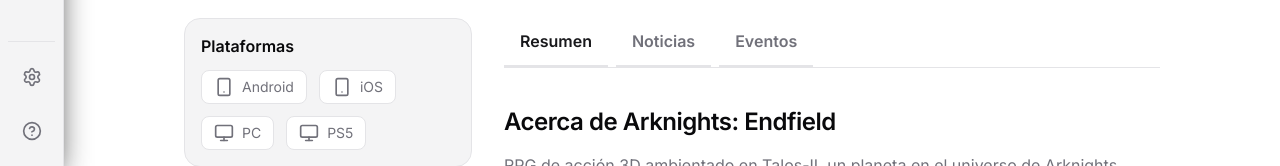
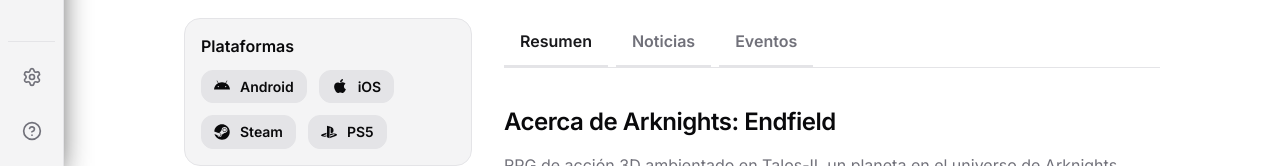
Before and after one commit to Crowleyster/Gacha_Hub, a Next.js app: page /juegos/arknights-endfield in a window 1280 px wide. Shown: the part 634-800 px from the top of the page. Built offline with nearby package versions, Linux system fonts and the light colour scheme.

Commit message:
feat: updated platform icons.

```diff
--- a/app/juegos/[id]/page.js
+++ b/app/juegos/[id]/page.js
@@ -4,13 +4,11 @@
 import { useParams } from 'next/navigation';
 import Link from 'next/link';
 import Image from 'next/image';
-import { ArrowLeft, Monitor, Smartphone, Globe, Twitter, MessageSquare, Download } from 'lucide-react';
+import { ArrowLeft, Globe, Twitter, MessageSquare, Download } from 'lucide-react';
 import { GAMES_DATA } from '@/lib/games-data';
+import PlatformIcon from '@/components/PlatformIcon';
 
-function PlatformIcon({ platform }) {
-    if (platform === 'PC' || platform.includes('PS')) return <Monitor className="w-5 h-5" />;
-    return <Smartphone className="w-5 h-5" />;
-}
+
 
 export default function GameHub() {
     const { id } = useParams();
@@ -87,8 +85,8 @@
                         <h3 className="text-body-strong text-text-default-default">Plataformas</h3>
                         <div className="flex items-center gap-3 text-text-default-secondary flex-wrap">
                             {game.platforms.map(p => (
-                                <div key={p} className="flex items-center gap-2 px-3 py-1.5 bg-background-default border border-border-default-default rounded-lg text-body-small">
-                                    <PlatformIcon platform={p} /> {p}
+                                <div key={p} className="flex items-center gap-2.5 px-3 py-1.5 bg-background-tertiary border border-border-default-secondary rounded-xl text-body-small-strong text-text-default-default">
+                                    <PlatformIcon platform={p} className="w-4 h-4 text-text-default-default" /> {p}
                                 </div>
                             ))}
                         </div>
--- a/app/juegos/page.js
+++ b/app/juegos/page.js
@@ -3,16 +3,11 @@
 import { useState, useMemo, useEffect } from 'react';
 import Link from 'next/link';
 import Image from 'next/image';
-import { Search, Monitor, Smartphone, Filter, Check, X, ChevronDown, RotateCcw } from 'lucide-react';
+import { Search, Filter, Check, X, ChevronDown, RotateCcw } from 'lucide-react';
 import { GAMES_DATA } from '@/lib/games-data';
+import PlatformIcon from '@/components/PlatformIcon';
 
-/* ─── Helper: Icono de Plataforma ─── */
-function PlatformIcon({ platform }) {
-    if (platform === 'PC' || platform.includes('PS')) {
-        return <Monitor className="w-3.5 h-3.5 text-black" />;
-    }
-    return <Smartphone className="w-3.5 h-3.5 text-black" />;
-}
+
 
 /* ─── Componente: Tarjeta de Juego ─── */
 function GameCard({ game }) {
@@ -54,7 +49,7 @@
             <div className="relative z-10 flex flex-col items-start gap-1.5 p-3">
                 {displayPlatforms.map(p => (
                     <div key={p} className="flex items-center justify-center w-7 h-7 bg-white/95 rounded-md shadow-sm">
-                        <PlatformIcon platform={p} />
+                        <PlatformIcon platform={p} className="w-4 h-4 text-black" />
                     </div>
                 ))}
                 {extraPlatforms > 0 && (
--- /dev/null
+++ b/components/PlatformIcon.jsx
@@ -0,0 +1,73 @@
+import {
+    FaSteam,
+    FaPlaystation,
+    FaXbox,
+    FaApple,
+    FaAndroid
+} from 'react-icons/fa6';
+import { Monitor, Gamepad } from 'lucide-react';
+
+/**
+ * PlatformIcon Component
+ *
+ * Renders branded icons for gaming platforms.
+ * Uses 'react-icons/fa6' (Font Awesome 6) for most brands.
+ * Includes custom SVGs for specific brands not in FA6 (Epic, Switch).
+ *
+ * @param {string} platform - The platform name (e.g., "Steam", "Epic Store", "Android", "iOS")
+ * @param {string} className - Optional Tailwind classes
+ */
+export default function PlatformIcon({ platform, className = "w-3.5 h-3.5" }) {
+    const p = platform.toLowerCase();
+
+    // ─── Apple (iOS / Mac) ───
+    if (p === 'ios' || p === 'iphone' || p === 'ipad' || p === 'apple' || p === 'mac' || p === 'macos') {
+        return <FaApple className={className} />;
+    }
+
+    // ─── Android ───
+    if (p === 'android') {
+        return <FaAndroid className={className} />;
+    }
+
+    // ─── Steam ───
+    if (p === 'steam') {
+        return <FaSteam className={className} />;
+    }
+
+    // ─── Playstation ───
+    if (p.includes('ps') || p.includes('playstation')) {
+        return <FaPlaystation className={className} />;
+    }
+
+    // ─── Xbox ───
+    if (p.includes('xbox')) {
+        return <FaXbox className={className} />;
+    }
+
+    // ─── Nintendo Switch (Custom SVG to avoid library errors) ───
+    if (p.includes('switch') || p === 'nintendo') {
+        return (
+            <svg viewBox="0 0 24 24" fill="currentColor" className={className} aria-hidden="true">
+                <path d="M12.923 0V24H18.923C21.685 24 23.923 21.762 23.923 19V5C23.923 2.238 21.685 0 18.923 0H12.923ZM18.923 5C19.751 5 20.423 5.672 20.423 6.5C20.423 7.328 19.751 8 18.923 8C18.095 8 17.423 7.328 17.423 6.5C17.423 5.672 18.095 5 18.923 5ZM5 0C2.238 0 0 2.238 0 5V19C0 21.762 2.238 24 5 24H11V0H5ZM5 20C4.172 20 3.5 19.328 3.5 18.5C3.5 17.672 4.172 17 5 17C5.828 17 6.5 17.672 6.5 18.5C6.5 19.328 5.828 20 5 20Z" />
+            </svg>
+        );
+    }
+
+    // ─── Epic Games Store (Custom SVG for reliability) ───
+    if (p.includes('epic')) {
+        return (
+            <svg viewBox="0 0 24 24" fill="currentColor" className={className} aria-hidden="true">
+                <path d="M12 0L2.121 5.76V18.24L12 24L21.879 18.24V5.76L12 0ZM18.561 16.32L12 20.16L5.439 16.32V7.68L12 3.84L18.561 7.68V16.32ZM12 6.72L15.361 8.64V12L12 10.08L8.639 12V8.64L12 6.72ZM12 13.92L15.361 15.84V17.28L12 15.36L8.639 17.28V15.84L12 13.92Z" />
+            </svg>
+        );
+    }
+
+    // ─── PC (Windows / Monitor) ───
+    if (p === 'pc' || p === 'windows' || p === 'desktop') {
+        return <Monitor className={className} />;
+    }
+
+    // ─── Fallback ───
+    return <Gamepad className={className} />;
+}
--- a/package.json
+++ b/package.json
@@ -16,6 +16,7 @@
     "next-themes": "^0.4.6",
     "react": "19.2.3",
     "react-dom": "19.2.3",
+    "react-icons": "^5.6.0",
     "tailwind-merge": "^3.5.0"
   },
   "devDependencies": {
```
Also changed, not shown: lib/games-data.js, 1 other file (tests, documents, lock files or other folders).
